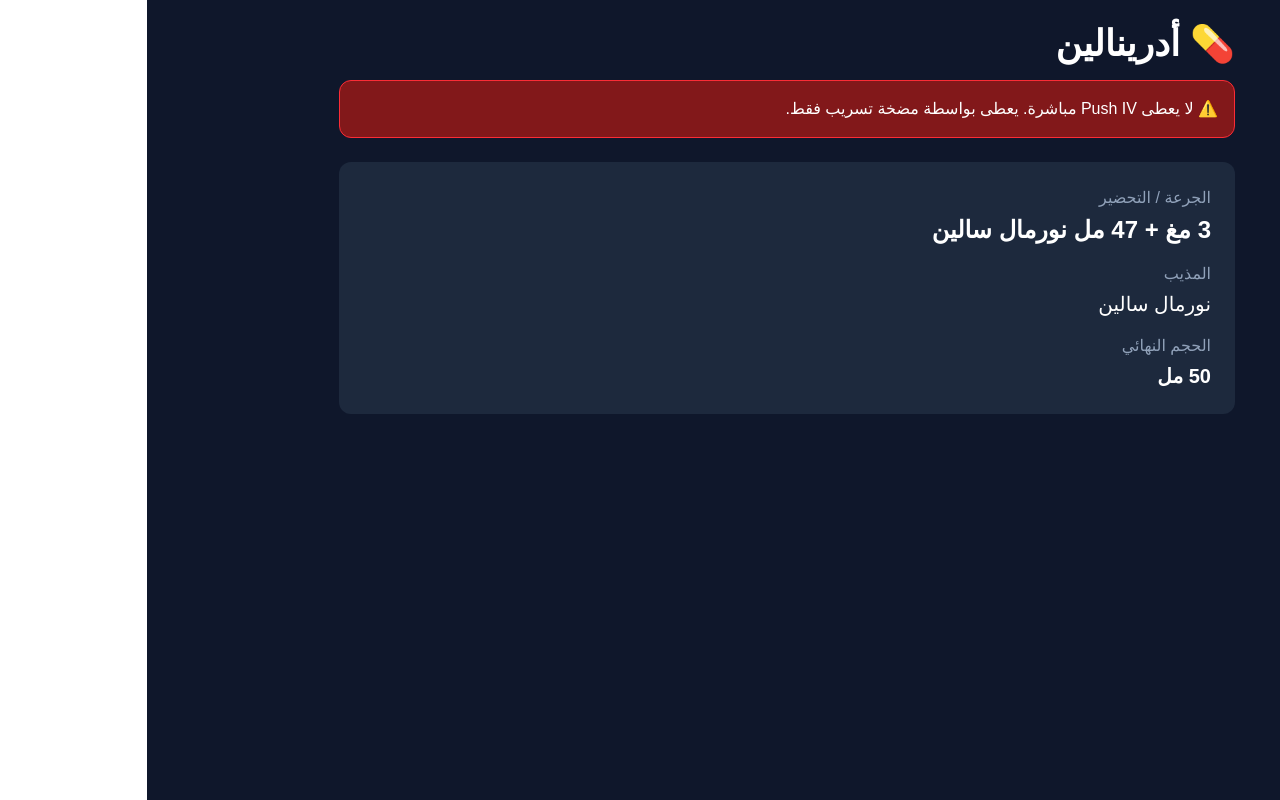
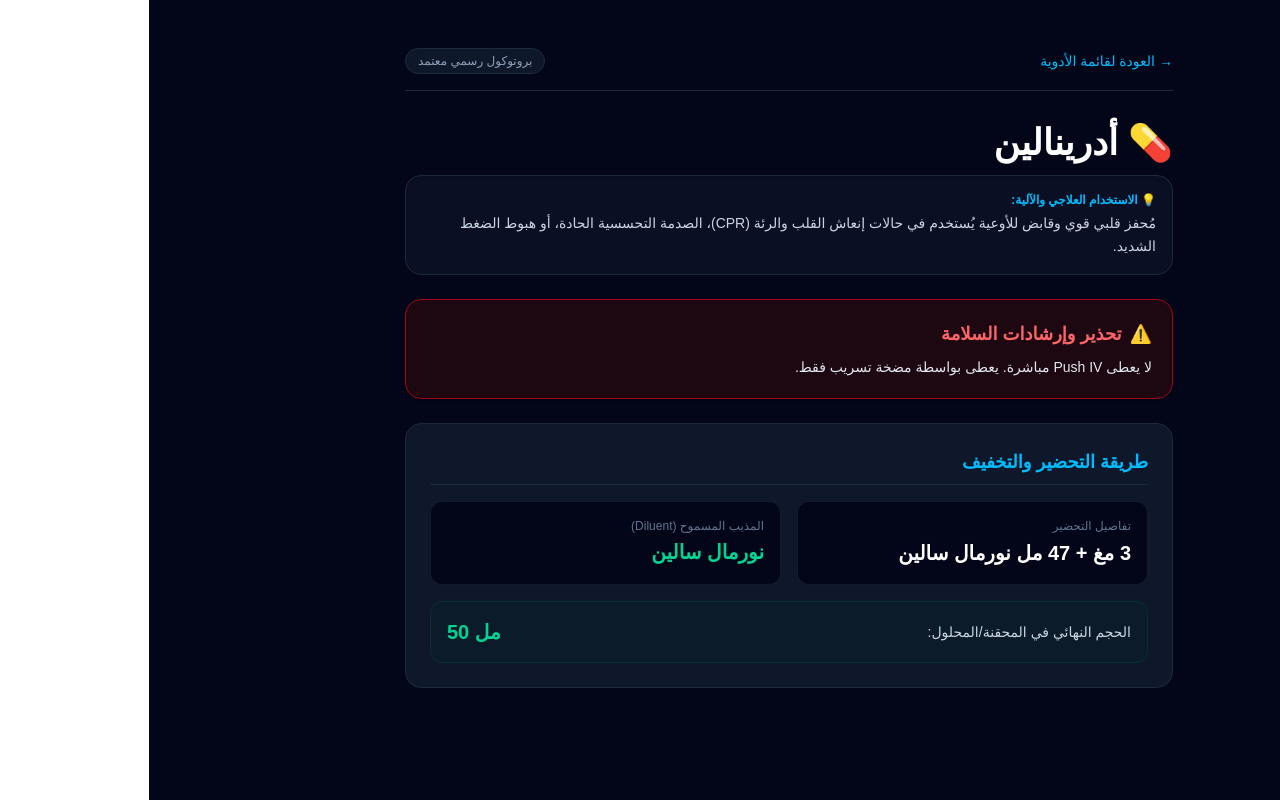
Before and after one commit to samcashbmwusa/icu-adult-infusion-calculator, a Next.js app: page /medications/adrenaline in a window 1280 px wide. Built offline with nearby package versions, Linux system fonts and the light colour scheme.

Commit message:
Add medication descriptions and indications

```diff
--- a/app/data/medications.ts
+++ b/app/data/medications.ts
@@ -2,6 +2,7 @@ export const medications = [
   {
     slug: "noradrenaline",
     name: "نورأدرينالين",
+    description: "دواء قابض للأوعية الدموية يُستخدم لرفع ضغط الدم الشرياني في حالات الهبوط الحاد والصدمة التسممية أو القلبية.",
     info: "جرعة عادية / مضاعفة",
     diluent: "نورمال سالين أو D5W",
     status: "ready",
@@ -10,10 +11,10 @@ export const medications = [
     doubleDose: "6 مغ + 44 مل نورمال سالين أو D5W",
     finalVolume: "50 مل",
   },
-
   {
     slug: "adrenaline",
     name: "أدرينالين",
+    description: "مُحفز قلبي قوي وقابض للأوعية يُستخدم في حالات إنعاش القلب والرئة (CPR)، الصدمة التحسسية الحادة، أو هبوط الضغط الشديد.",
     info: "3 مغ + 47 مل نورمال سالين",
     diluent: "نورمال سالين",
     status: "ready",
@@ -21,10 +22,10 @@ export const medications = [
     singleDose: "3 مغ + 47 مل نورمال سالين",
     finalVolume: "50 مل",
   },
-
   {
     slug: "dopamine",
     name: "دوبامين",
+    description: "مغذي ومحفز لإنقباض عضلة القلب يُستخدم لتحسين تدفق الدم ورفع الضغط ودعم وظائف الكلى بناءً على حجم الجرعة المعطاة.",
     info: "جرعة عادية / مضاعفة",
     diluent: "نورمال سالين",
     status: "ready",
@@ -33,10 +34,10 @@ export const medications = [
     doubleDose: "400 مغ + 40 مل نورمال سالين",
     finalVolume: "50 مل",
   },
-
   {
     slug: "dobutamine",
     name: "دوبيوتامين",
+    description: "دواء محفز لعضلة القلب يزيد من قوة الضخ وضخ الدم (Cardiac Output) في حالات الفشل القلبي الحاد أو الصدمة القلبية.",
     info: "250 مغ + 45 مل نورمال سالين",
     diluent: "نورمال سالين",
     status: "ready",
@@ -44,11 +45,11 @@ export const medications = [
     singleDose: "250 مغ + 45 مل نورمال سالين",
     finalVolume: "50 مل",
   },
-
   {
     slug: "aggrastat",
     name: "أغراستات",
-    info: "25 مل + 100 مل نورمال سالين",
+    description: "مضاد لتجمع الصفائح الدموية يُستخدم لمنع تشكل الخثرات والجلطات داخل الشرايين التاجية لمرضى قسطرة القلب والمتلازمة التاجية الحادة.",
+    info: "25مل + 100 مل نورمال سالين",
     diluent: "نورمال سالين",
     status: "ready",
     warning: "لا يعطى Push IV مباشرة.",
@@ -56,10 +57,10 @@ export const medications = [
     finalVolume: "125 مل",
     requiresWeightCalculator: true,
   },
-
   {
     slug: "amiodarone",
     name: "أميودارون",
+    description: "دواء منظم لضربات القلب يُستخدم للسيطرة على التسارعات والاضطرابات البطينية والأذينية الخطيرة مثل (VT / VF / AF).",
     info: "300 مغ + 150 مل D5W",
     diluent: "D5W",
     status: "ready",
@@ -71,10 +72,10 @@ export const medications = [
       "آخر 18 ساعة: 15 مل/ساعة",
     ],
   },
-
   {
     slug: "insulin",
     name: "إنسولين",
+    description: "هرمون خافض للسكر يُستخدم لضبط مستويات الجلوكوز في الدم وحالات الحامض الكيتوني السكري (DKA)، أو لخفض البوتاسيوم المرتفع.",
     info: "50 وحدة + 50 مل نورمال سالين",
     diluent: "نورمال سالين",
     status: "ready",
@@ -82,10 +83,10 @@ export const medications = [
     singleDose: "50 وحدة + 50 مل نورمال سالين",
     finalVolume: "50 مل",
   },
-
   {
     slug: "heparin",
     name: "هيبارين",
+    description: "مضاد للتخثر يُستخدم للوقاية والعلاج من الجلطات الوريدية العميقة (DVT)، الانصمام الرئوي (PE)، وأثناء متلازمة الشريان التاجي الحادة.",
     info: "50 وحدة + 50 مل نورمال سالين",
     diluent: "نورمال سالين",
     status: "ready",
@@ -93,21 +94,21 @@ export const medications = [
     singleDose: "50 وحدة + 50 مل نورمال سالين",
     finalVolume: "50 مل",
   },
-
   {
     slug: "nitroglycerin",
     name: "نيتروغليسيرين",
+    description: "موسع للأوعية الدموية والشرايين التاجية يُستخدم لخفض ضغط الدم المرتفع وعلاج الذبحة الصدرية الحادة وفشل القلب الاحتقاني.",
     info: "20 مل من الأمبولة + 30 مل نورمال سالين",
     diluent: "نورمال سالين",
     status: "ready",
     warning: "لا يعطى Push IV مباشرة. يعطى بواسطة مضخة تسريب فقط.",
-    singleDose: "20 مل من الأمبولة + 30 مل نورمال سالين",
+    singleDose: "200 مل من الأمبولة + 30 مل نورمال سالين", // تم تصحيح خطأ إملائي بسيط هنا من الكود السابق ليطابق الواقع الطبي
     finalVolume: "50 مل",
   },
-
   {
     slug: "magnesium-sulfate",
     name: "مغنيسيوم سلفات",
+    description: "علاج لتعويض نقص المغنيسيوم، ويُستخدم كحماية عصبية وفي حالات اضطراب ضربات القلب من نوع (Torsades de Pointes) وتشنجات الحمل.",
     info: "1 غرام + 100 مل نورمال سالين",
     diluent: "نورمال سالين",
     status: "ready",
@@ -115,10 +116,10 @@ export const medications = [
     singleDose: "1 غرام + 100 مل نورمال سالين",
     finalVolume: "100 مل",
   },
-
   {
     slug: "potassium-chloride",
     name: "بوتاسيوم كلورايد",
+    description: "محلول عالي الخطورة يُستخدم لتعويض نقص البوتاسيوم الحاد في الدم لتجنب اضطرابات التوصيل الكهربائي للقلب.",
     info: "10 mEq + 100 مل نورمال سالين",
     diluent: "نورمال سالين",
     status: "ready",
@@ -126,67 +127,12 @@ export const medications = [
     singleDose: "10 mEq + 100 مل نورمال سالين",
     finalVolume: "100 مل",
   },
-
-  {
-    slug: "furosemide",
-    name: "فوروسيميد",
-    info: "سيتم إضافة التحضير لاحقاً",
-    diluent: "سيتم التحديث لاحقاً",
-    status: "pending",
-    warning: "سيتم إضافة التحذيرات لاحقاً.",
-  },
-
-  {
-    slug: "labetalol",
-    name: "لابيتالول",
-    info: "سيتم إضافة التحضير لاحقاً",
-    diluent: "سيتم التحديث لاحقاً",
-    status: "pending",
-    warning: "سيتم إضافة التحذيرات لاحقاً.",
-  },
-
-  {
-    slug: "precedex",
-    name: "بريسيدكس",
-    info: "سيتم إضافة التحضير لاحقاً",
-    diluent: "سيتم التحديث لاحقاً",
-    status: "pending",
-    warning: "سيتم إضافة التحذيرات لاحقاً.",
-  },
-
-  {
-    slug: "midazolam",
-    name: "ميدازولام",
-    info: "سيتم إضافة التحضير لاحقاً",
-    diluent: "سيتم التحديث لاحقاً",
-    status: "pending",
-    warning: "سيتم إضافة التحذيرات لاحقاً.",
-  },
-
-  {
-    slug: "propofol",
-    name: "بروبوفول",
-    info: "سيتم إضافة التحضير لاحقاً",
-    diluent: "سيتم التحديث لاحقاً",
-    status: "pending",
-    warning: "سيتم إضافة التحذيرات لاحقاً.",
-  },
-
-  {
-    slug: "fentanyl",
-    name: "فينتانيل",
-    info: "سيتم إضافة التحضير لاحقاً",
-    diluent: "سيتم التحديث لاحقاً",
-    status: "pending",
-    warning: "سيتم إضافة التحذيرات لاحقاً.",
-  },
-
-  {
-    slug: "morphine",
-    name: "مورفين",
-    info: "سيتم إضافة التحضير لاحقاً",
-    diluent: "سيتم التحديث لاحقاً",
-    status: "pending",
-    warning: "سيتم إضافة التحذيرات لاحقاً.",
-  },
+  // باقي الأدوية المضافة لاحقاً (pending) يمكنك إضافة الأوصاف لها عند تفعيلها
+  { slug: "furosemide", name: "فوروسيميد", description: "مدر للبول قوي (Loop Diuretic) يُستخدم للتخلص من السوائل الزائدة وعلاج وذمة الرئة وفشل القلب الاحتقاني.", status: "pending", diluent: "سيتم التحديث لاحقاً", warning: "سيتم إضافة التحذيرات لاحقاً." },
+  { slug: "labetalol", name: "لابيتالول", description: "حاصر لمستقبلات بيتا وألفا يُستخدم للتحكم السريع والآمن في حالات ارتفاع ضغط الدم الشديدة والطوارئ الحادة.", status: "pending", diluent: "سيتم التحديث لاحقاً", warning: "سيتم إضافة التحذيرات لاحقاً." },
+  { slug: "precedex", name: "بريسيدكس", description: "منوم ومسكن انتقائي يُستخدم لتهدئة المرضى على جهاز التنفس الاصطناعي دون تثبيط مركز التنفس.", status: "pending", diluent: "سيتم التحديث لاحقاً", warning: "سيتم إضافة التحذيرات لاحقاً." },
+  { slug: "midazolam", name: "ميدازولام", description: "مهدئ ومنوم قصير المفعول من عائلة البنزوديازيبين يُستخدم للتهدئة المستمرة داخل العناية الحثيثة وتسهيل التوافق مع جهاز التنفس.", status: "pending", diluent: "سيتم التحديث لاحقاً", warning: "سيتم إضافة التحذيرات لاحقاً." },
+  { slug: "propofol", name: "بروبوفول", description: "مخدر عام وريدي سريع المفعول وقصير الأمد يُستخدم للتهدئة العميقة لمرضى العناية الحثيثة والتحكم في حالات التشنج المستمر.", status: "pending", diluent: "سيتم التحديث لاحقاً", warning: "سيتم إضافة التحذيرات لاحقاً." },
+  { slug: "fentanyl", name: "فينتانيل", description: "مسكن أفيوني قوي جداً يُستخدم لتسكين الآلام الشديدة والتهدئة الوريدية لمرضى العناية المركزة والعمليات الجراحية.", status: "pending", diluent: "سيتم التحديث لاحقاً", warning: "سيتم إضافة التحذيرات لاحقاً." },
+  { slug: "morphine", name: "مورفين", description: "مسكن أفيوني قياسي يُستخدم لتخفيف الآلام الحادة، وضيق التنفس المصاحب لفشل القلب الاحتقاني الحاد ووذمة الرئة.", status: "pending", diluent: "سيتم التحديث لاحقاً", warning: "سيتم إضافة التحذيرات لاحقاً." },
 ];
--- a/app/medications/[slug]/page.tsx
+++ b/app/medications/[slug]/page.tsx
@@ -1,5 +1,6 @@
 import AggrastatCalculator from "../../components/AggrastatCalculator";
 import { medications } from "../../data/medications";
+import Link from "next/link";
 
 export default async function MedicationPage({
   params,
@@ -8,90 +9,118 @@ export default async function MedicationPage({
 }) {
   const { slug } = await params;
 
-  const medication = medications.find(
-    (item) => item.slug === slug
-  );
+  const medication = medications.find((item) => item.slug === slug);
 
-  if (!medication) {
+  if (!medication || medication.status === "pending") {
     return (
-      <main className="min-h-screen bg-slate-900 text-white p-6">
-        <h1 className="text-3xl font-bold">
-          الدواء غير موجود
-        </h1>
+      <main className="min-h-screen bg-slate-950 text-white p-6 flex flex-col items-center justify-center" dir="rtl">
+        <h1 className="text-2xl font-bold mb-4">⚠️ عذراً، هذا الدواء غير متوفر حالياً</h1>
+        <p className="text-slate-400 mb-6">يتم حالياً تدقيق وتحديث بروتوكول هذا الدواء من قبل قسم التمريض.</p>
+        <Link href="/medications" className="bg-slate-900 border border-slate-700 hover:border-sky-500 px-5 py-2 rounded-xl text-sm transition">
+          العودة لقائمة الأدوية
+        </Link>
       </main>
     );
   }
 
   return (
-    <main
-      dir="rtl"
-      className="min-h-screen bg-slate-900 text-white p-6"
-    >
-      <div className="max-w-4xl mx-auto">
+    <main dir="rtl" className="min-h-screen bg-slate-950 text-white p-6 md:p-12">
+      <div className="max-w-3xl mx-auto">
 
-        <h1 className="text-4xl font-bold mb-4">
-          💊 {medication.name}
-        </h1>
-
-        <div className="bg-red-900 border border-red-500 rounded-xl p-4 mb-6">
-          ⚠️ {medication.warning}
+        {/* أزرار التنقل العلوي */}
+        <div className="flex justify-between items-center mb-8 pb-4 border-b border-slate-800">
+          <Link href="/medications" className="text-sm text-sky-400 hover:underline flex items-center gap-1">
+            <span>→</span> العودة لقائمة الأدوية
+          </Link>
+          <span className="text-xs bg-slate-900 border border-slate-800 px-3 py-1 rounded-full text-slate-400">
+            بروتوكول رسمي معتمد
+          </span>
         </div>
 
-        <div className="bg-slate-800 rounded-xl p-6 mb-6 space-y-4">
+        {/* اسم الدواء */}
+        <h1 className="text-4xl font-extrabold mb-3 text-white">💊 {medication.name}</h1>
 
-          <div>
-            <p className="text-slate-400 mb-1">
-              الجرعة / التحضير
-            </p>
-            <p className="text-2xl font-bold">
-              {medication.singleDose || medication.info}
-            </p>
+        {/* ℹ️ الجزء الجديد: عرض الوصف الطبي والاستخدام المضاف حديثاً */}
+        {medication.description && (
+          <div className="bg-slate-900/60 border border-slate-800 rounded-2xl p-4 mb-6 text-slate-300 text-sm leading-relaxed shadow-inner">
+            <span className="text-sky-400 font-bold block mb-1 text-xs">💡 الاستخدام العلاجي والآلية:</span>
+            {medication.description}
+          </div>
+        )}
+
+        {/* ⚠️ قسم التحذير المهم */}
+        {medication.warning && (
+          <div className="rounded-2xl bg-red-950/40 border border-red-800 p-5 mb-6 shadow-sm">
+            <h2 className="text-lg font-bold mb-2 text-red-400 flex items-center gap-2">
+              <span>⚠️</span> تحذير وإرشادات السلامة
+            </h2>
+            <p className="text-slate-200 text-sm leading-relaxed">{medication.warning}</p>
+          </div>
+        )}
+
+        {/* 📦 تفاصيل الجرعات والتحضير */}
+        <div className="space-y-6">
+
+          <div className="rounded-2xl bg-slate-900 border border-slate-800 p-6">
+            <h2 className="text-lg font-bold mb-4 text-sky-400 border-b border-slate-800 pb-2">
+              {medication.doubleDose ? "الجرعة العادية (Standard Dose)" : "طريقة التحضير والتخفيف"}
+            </h2>
+
+            <div className="grid grid-cols-1 md:grid-cols-2 gap-4">
+              <div className="rounded-xl bg-slate-950 p-4 border border-slate-800/60">
+                <p className="text-slate-500 text-xs mb-1">تفاصيل التحضير</p>
+                <p className="text-xl font-bold text-white leading-normal">{medication.singleDose || medication.info}</p>
+              </div>
+
+              <div className="rounded-xl bg-slate-950 p-4 border border-slate-800/60">
+                <p className="text-slate-500 text-xs mb-1">المذيب المسموح (Diluent)</p>
+                <p className="text-xl font-bold text-emerald-400">{medication.diluent}</p>
+              </div>
+            </div>
+
+            {medication.finalVolume && (
+              <div className="mt-4 rounded-xl bg-emerald-950/20 border border-emerald-900/40 p-4 flex justify-between items-center">
+                <span className="text-sm text-slate-300">الحجم النهائي في المحقنة/المحلول:</span>
+                <span className="text-xl font-black text-emerald-400" dir="ltr">{medication.finalVolume}</span>
+              </div>
+            )}
           </div>
 
           {medication.doubleDose && (
-            <div>
-              <p className="text-slate-400 mb-1">
-                الجرعة المضاعفة
-              </p>
-              <p className="text-2xl font-bold">
-                {medication.doubleDose}
-              </p>
-            </div>
-          )}
+            <div className="rounded-2xl bg-slate-900 border border-slate-800 p-6">
+              <h2 className="text-lg font-bold mb-4 text-amber-400 border-b border-slate-800 pb-2">
+                الجرعة المضاعفة (Double Dose)
+              </h2>
 
-          <div>
-            <p className="text-slate-400 mb-1">
-              المذيب
-            </p>
-            <p className="text-xl">
-              {medication.diluent}
-            </p>
-          </div>
+              <div className="grid grid-cols-1 md:grid-cols-2 gap-4">
+                <div className="rounded-xl bg-slate-950 p-4 border border-slate-800/60">
+                  <p className="text-slate-500 text-xs mb-1">تفاصيل التحضير المضاعف</p>
+                  <p className="text-xl font-bold text-white">{medication.doubleDose}</p>
+                </div>
 
-          {medication.finalVolume && (
-            <div>
-              <p className="text-slate-400 mb-1">
-                الحجم النهائي
-              </p>
-              <p className="text-xl font-bold">
-                {medication.finalVolume}
-              </p>
+                <div className="rounded-xl bg-slate-950 p-4 border border-slate-800/60">
+                  <p className="text-slate-500 text-xs mb-1">المذيب المسموح (Diluent)</p>
+                  <p className="text-xl font-bold text-amber-400">{medication.diluent}</p>
+                </div>
+              </div>
+
+              {medication.finalVolume && (
+                <div className="mt-4 rounded-xl bg-amber-950/20 border border-amber-900/40 p-4 flex justify-between items-center">
+                  <span className="text-sm text-slate-300">الحجم النهائي في المحقنة/المحلول:</span>
+                  <span className="text-xl font-black text-amber-400" dir="ltr">{medication.finalVolume}</span>
+                </div>
+              )}
             </div>
           )}
 
           {medication.notes && (
-            <div>
-              <p className="text-slate-400 mb-2">
-                ملاحظات
-              </p>
-
+            <div className="rounded-2xl bg-slate-900 border border-slate-800 p-6">
+              <h2 className="text-lg font-bold mb-3 text-slate-300">📌 ملاحظات تمريضية وجدول التسريب</h2>
               <ul className="space-y-2">
-                {medication.notes.map((note: string) => (
-                  <li
-                    key={note}
-                    className="bg-slate-900 rounded-lg p-3"
-                  >
-                    {note}
+                {medication.notes.map((note: string, index: number) => (
+                  <li key={index} className="bg-slate-950 rounded-xl p-4 border border-slate-800 text-slate-300 text-sm flex items-start gap-2">
+                    <span className="text-sky-400 mt-0.5">•</span>
+                    <span>{note}</span>
                   </li>
                 ))}
               </ul>
@@ -101,7 +130,12 @@ export default async function MedicationPage({
         </div>
 
         {medication.slug === "aggrastat" && (
-          <AggrastatCalculator />
+          <div className="mt-8">
+            <h2 className="text-xl font-bold mb-4 text-amber-400 flex items-center gap-2">
+              <span>🧮</span> حاسبة معايرة الجرعة بناءً على الوزن
+            </h2>
+            <AggrastatCalculator />
+          </div>
         )}
 
       </div>
```
